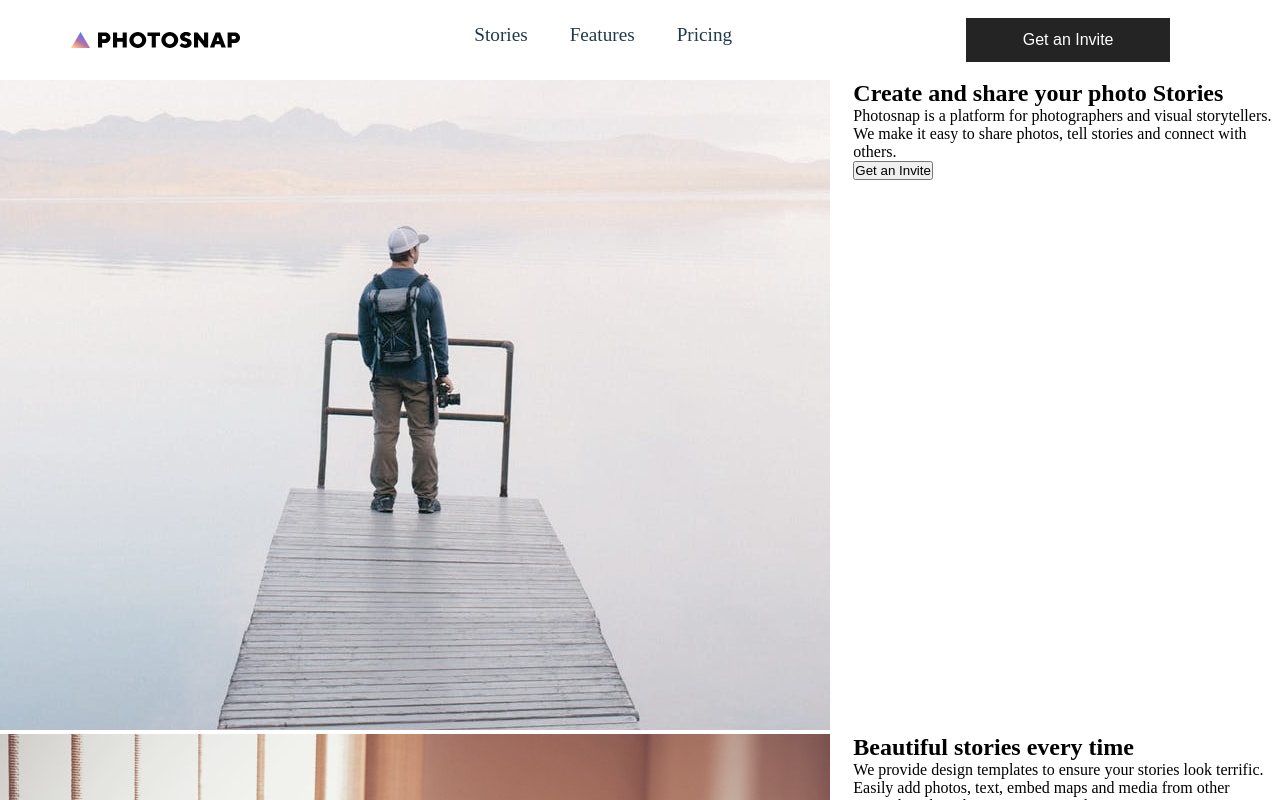
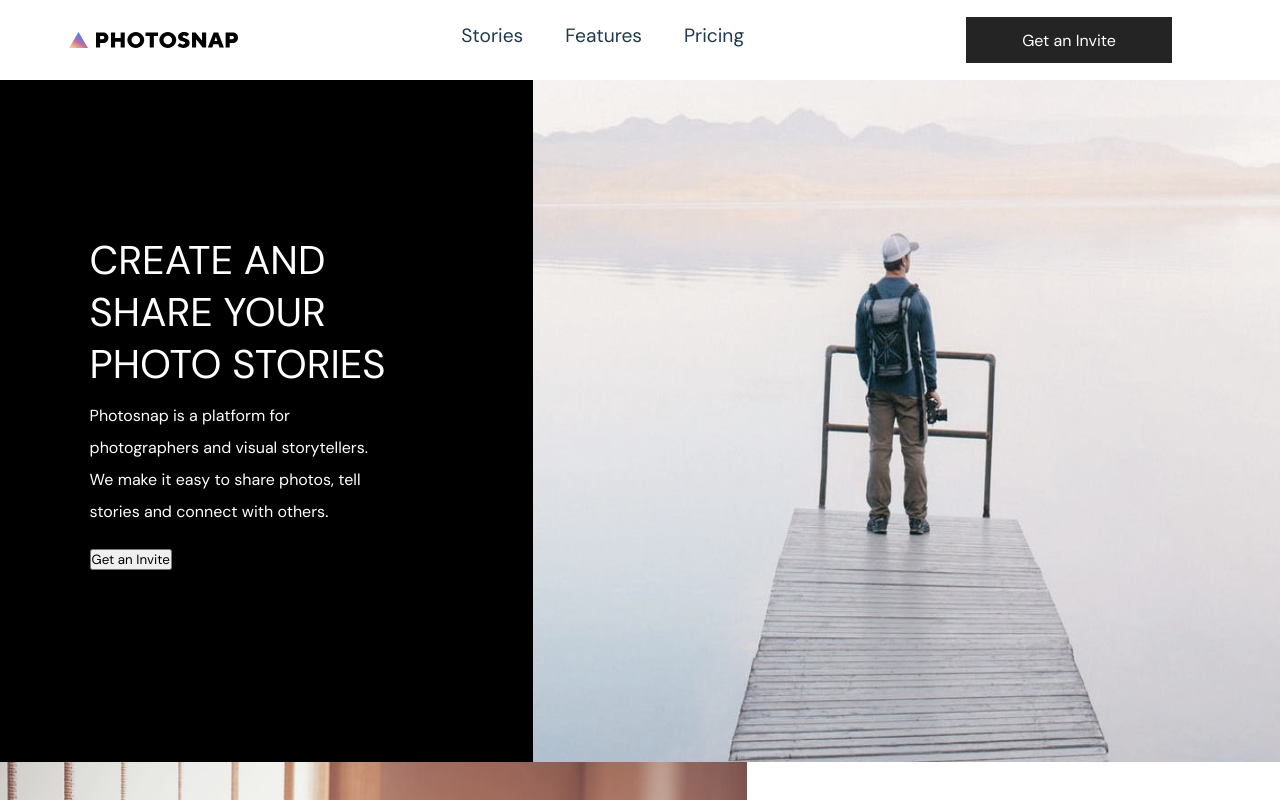
Before and after one commit to clf94-dev/photosnap-react, a React (Create React App) app: page / in a window 1280 px wide. Shown: the top 800 px of the page. Built offline with nearby package versions, Linux system fonts and the light colour scheme.

Commit message:
home intro section style added

```diff
--- a/public/index.html
+++ b/public/index.html
@@ -14,7 +14,7 @@
     -->
     <link rel="manifest" href="%PUBLIC_URL%/manifest.json" />
     <link rel="stylesheet" href="https://use.fontawesome.com/releases/v5.13.1/css/all.css" integrity="sha384-xxzQGERXS00kBmZW/6qxqJPyxW3UR0BPsL4c8ILaIWXva5kFi7TxkIIaMiKtqV1Q" crossorigin="anonymous" />
-
+    <link href="https://fonts.googleapis.com/css2?family=DM+Sans:wght@400;700&display=swap" rel="stylesheet">
     <!--
       Notice the use of %PUBLIC_URL% in the tags above.
       It will be replaced with the URL of the `public` folder during the build.
--- a/src/components/FeatureCard.jsx
+++ b/src/components/FeatureCard.jsx
@@ -10,7 +10,7 @@ function FeatureCard(props) {
     return (
         <div>
 
-            <Grid item md={4} sm={12} xs={12} direction='column'>
+            <Grid item lg={4} sm={12} xs={12} >
                 <img src={featIMGD[props.index]} alt=""/>
                 <h4>{props.title}</h4>
                 <p>{props.text}</p>
--- a/src/components/HomeIntroCard.jsx
+++ b/src/components/HomeIntroCard.jsx
@@ -10,10 +10,10 @@ function HomeIntroCard(props) {
     return (
         <div>
             <Grid container direction='row' className={props.classes}>
-                <Grid item lg={8} sm={4} xs={12}>
+                <Grid item lg={7} sm={5} xs={12} className='img-col'>
                     <img src={IntroIMGD[props.index]} alt=""/>
                 </Grid>
-                <Grid item lg={4} sm={8} xs={12}>
+                <Grid item lg={5} sm={7} xs={12} className='text-col'>
                     <h2>
                         {props.title}
                     </h2>
--- a/src/components/pages/Home.jsx
+++ b/src/components/pages/Home.jsx
@@ -3,6 +3,8 @@ import Navbar from '../Navbar'
 import HomeIntro from '../HomeIntro'
 import HomeStories from '../HomeStories';
 import HomeFeatures from '../HomeFeatures';
+
+import '../styles/App.css'
 
 
 function Home() {
--- a/src/components/styles/App.css
+++ b/src/components/styles/App.css
@@ -2,6 +2,7 @@
   box-sizing: border-box;
   margin: 0;
   padding: 0;
+  font-family: "DM Sans", sans-serif;
 }
 
 .navbar {
@@ -181,6 +182,40 @@
   }
 }
 
+.intro-row .img-col img {
+  width: 100%;
+  height: 100%;
+}
+
+.intro-row .text-col {
+  padding: 12% 11% 15% 7%;
+}
+
+.intro-row .text-col h2 {
+  font-size: 40px;
+  text-transform: uppercase;
+  font-weight: normal;
+  margin-bottom: 10px;
+}
+
+.intro-row .text-col p {
+  font-size: 16px;
+  font-weight: normal;
+  line-height: 2rem;
+  margin-bottom: 20px;
+}
+
+.dark {
+  background-color: black;
+  color: white;
+}
+
+@media screen and (min-width: 500px) {
+  .reversed {
+    flex-direction: row-reverse;
+  }
+}
+
 .cta-cont {
   border-left: 4px solid linear-gradient(to bottom, #5A77FF, #BC7198, #FFC593);
 }
--- a/src/components/styles/App.scss
+++ b/src/components/styles/App.scss
@@ -1,7 +1,13 @@
+$pureBlack: #000000;
+$lightGrey: #DFDFDF;
+$pureWhite: #000000;
+$font: 'DM Sans',
+sans-serif;
 * {
     box-sizing: border-box;
     margin: 0;
     padding: 0;
+    font-family: $font;
 }
 
 //----------------Navbar Section --------------
@@ -148,6 +154,42 @@
     }
 }
 
+//------------------------------Home Intro Section-------------------
+.intro-row {
+    .img-col {
+        img {
+            width: 100%;
+            height: 100%;
+        }
+    }
+    .text-col {
+        padding: 12% 11% 15% 7%;
+        h2 {
+            font-size: 40px;
+            text-transform: uppercase;
+            font-weight: normal;
+            margin-bottom: 10px;
+        }
+        p {
+            font-size: 16px;
+            font-weight: normal;
+            line-height: 2rem;
+            margin-bottom: 20px;
+        }
+    }
+}
+
+.dark {
+    background-color: black;
+    color: white;
+}
+
+.reversed {
+    @media screen and (min-width: 500px) {
+        flex-direction: row-reverse
+    }
+}
+
 //---------------------Cta section ----------------------
 .cta-cont {
     border-left: 4px solid linear-gradient(to bottom, (#5A77FF), #BC7198, (#FFC593));
```
Also changed, not shown: src/components/styles/App.min.css.
